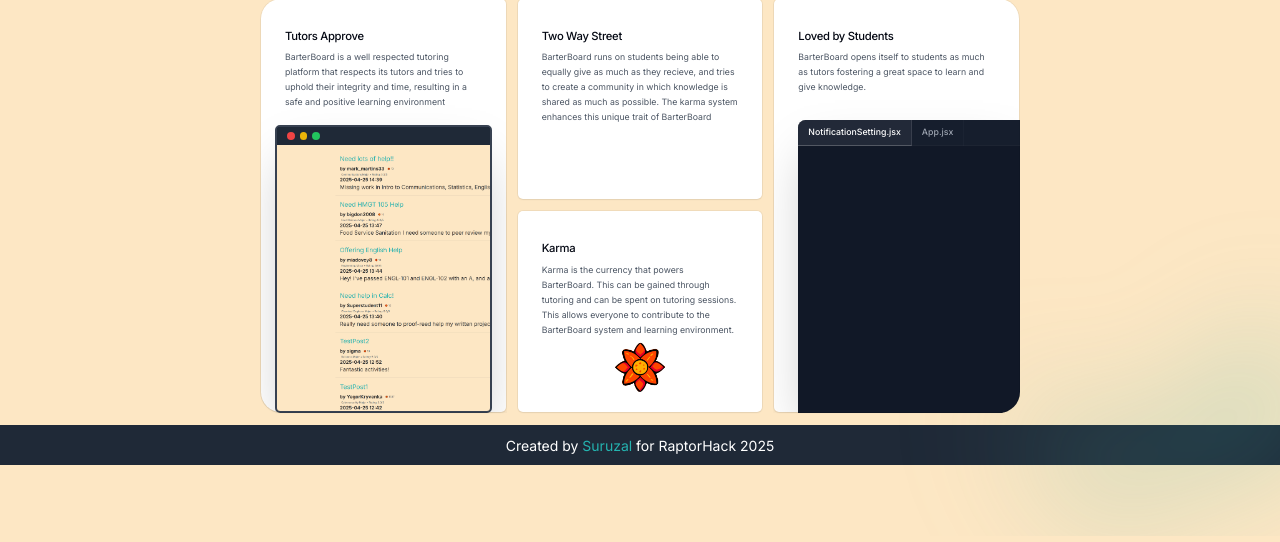
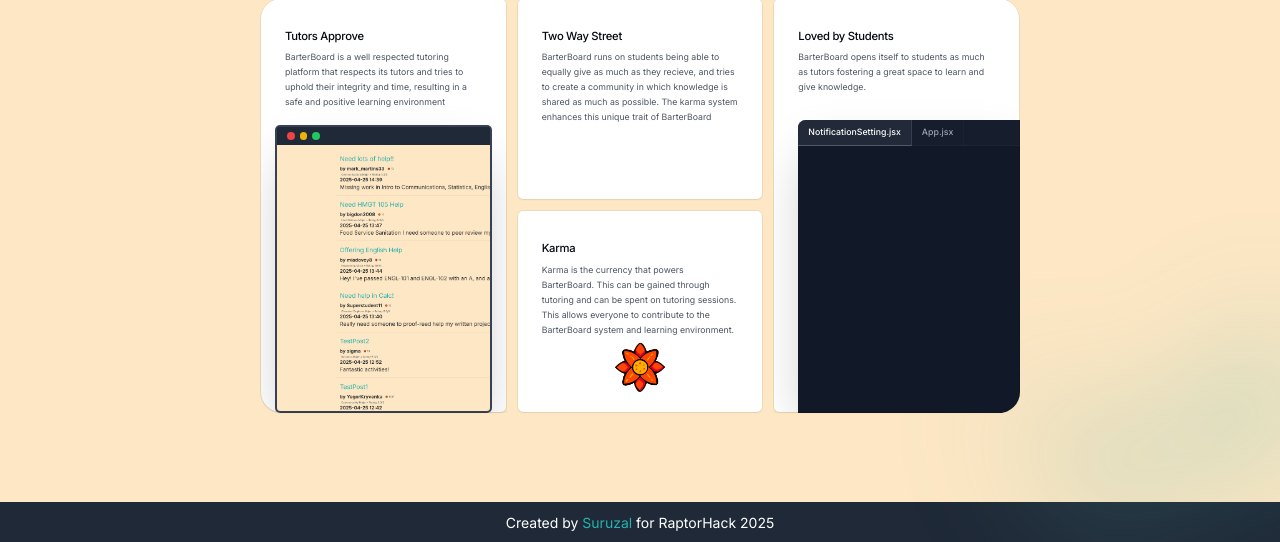
Before and after one commit to Suruzal/raptorhack-2025, a Flask app: page / in a window 1280 px wide. Shown: the part 605-1147 px from the top of the page. Run offline with Flask 3, Linux system fonts and the light colour scheme; some libraries are stand-ins or nearby versions.

Commit message:
Small Fix to UI

```diff
--- a/forum/templates/landing.html
+++ b/forum/templates/landing.html
@@ -24,6 +24,30 @@
         * {
             font-family: 'Inter', sans-serif;
         }
+        html, body {
+            height: 100%;
+        }
+        body {
+            min-height: 100vh;
+            display: flex;
+            flex-direction: column;
+            animation: fadeIn 0.4s ease-in forwards;
+            background-color: #fde7c4;
+        }
+        .main-content {
+            flex: 1 0 auto;
+            position: relative;
+            z-index: 1;
+        }
+        .bg-brown {
+            background-color: #fde7c4;
+        }
+        .text-gray-900 {
+            color: #37272f !important;
+        }
+        .text-gray-500 {
+            color: #37272f !important;
+        }
         @keyframes fadeIn {
             0% { opacity: 0; background-color: white; }
             100% { opacity: 1; background-color: #fde7c4; }
@@ -40,24 +64,14 @@
             background: radial-gradient(circle at 50% 50%, rgba(36, 179, 175, 0.8), rgba(168, 170, 139, 0.3));
             filter: blur(100px);
         }
-
-        body {
-            animation: fadeIn 0.4s ease-in forwards;
-            background-color: #fde7c4;
-        }
-        .bg-brown {
-            background-color: #fde7c4;
-        }
-        .text-gray-900 {
-            color: #37272f !important;
-        }
-        .text-gray-500 {
-            color: #37272f !important;
+        footer {
+            flex-shrink: 0;
+            margin-top: 0 !important;
         }
     </style>
 </head>
 <body>
-    <div class="bg-brown">
+    <div class="bg-brown flex flex-col min-h-screen">
         <header class="absolute inset-x-0 top-0 z-50">
             <nav class="flex items-center justify-between p-6 lg:px-8" aria-label="Global">
                 <div class="flex lg:flex-1">
@@ -116,7 +130,9 @@
             </div>
         </header>
 
-        <div class="relative isolate px-6 pt-14 lg:px-8">
+        <!-- Aurora backgrounds moved inside main-content -->
+        <div class="main-content flex-1 flex flex-col" style="padding-bottom: 7%;">
+            <div class="relative isolate px-6 pt-14 lg:px-8 flex-1 flex flex-col">
                 <div class="absolute inset-x-0 -top-40 -z-10 transform-gpu overflow-hidden blur-3xl sm:-top-80" aria-hidden="true">
                     <div class="aurora-bg relative left-[calc(50%-11rem)] aspect-[1155/678] w-[36.125rem] -translate-x-1/2 rotate-[30deg] sm:left-[calc(50%-30rem)] sm:w-[72.1875rem]" style="clip-path: polygon(74.1% 44.1%, 100% 61.6%, 97.5% 26.9%, 85.5% 0.1%, 80.7% 2%, 72.5% 32.5%, 60.2% 62.4%, 52.4% 68.1%, 47.5% 58.3%, 45.2% 34.5%, 27.5% 76.7%, 0.1% 64.9%, 17.9% 100%, 27.6% 76.8%, 76.1% 97.7%, 74.1% 44.1%)"></div>
                 </div>
@@ -218,8 +234,10 @@
                     </div>
                 </div>
             </div>
-<footer class="bg-gray-800 text-white h-16 flex items-center justify-center font-['Inter'] w-full text-center mt-[1%]">
+        </div>
+        <footer class="bg-gray-800 text-white h-16 flex items-center justify-center font-['Inter'] w-full text-center" style="margin-top:0;">
             <p class="w-full">Created by <a href="https://github.com/Suruzal" class="text-[#24b3af] hover:underline" target="_blank" rel="noopener noreferrer">Suruzal</a> for RaptorHack 2025</p>
         </footer>
+    </div>
 </body>
 </html>
```
Also changed, not shown: instance/forum.db. Lines whose indentation alone changed are shown as unchanged.
